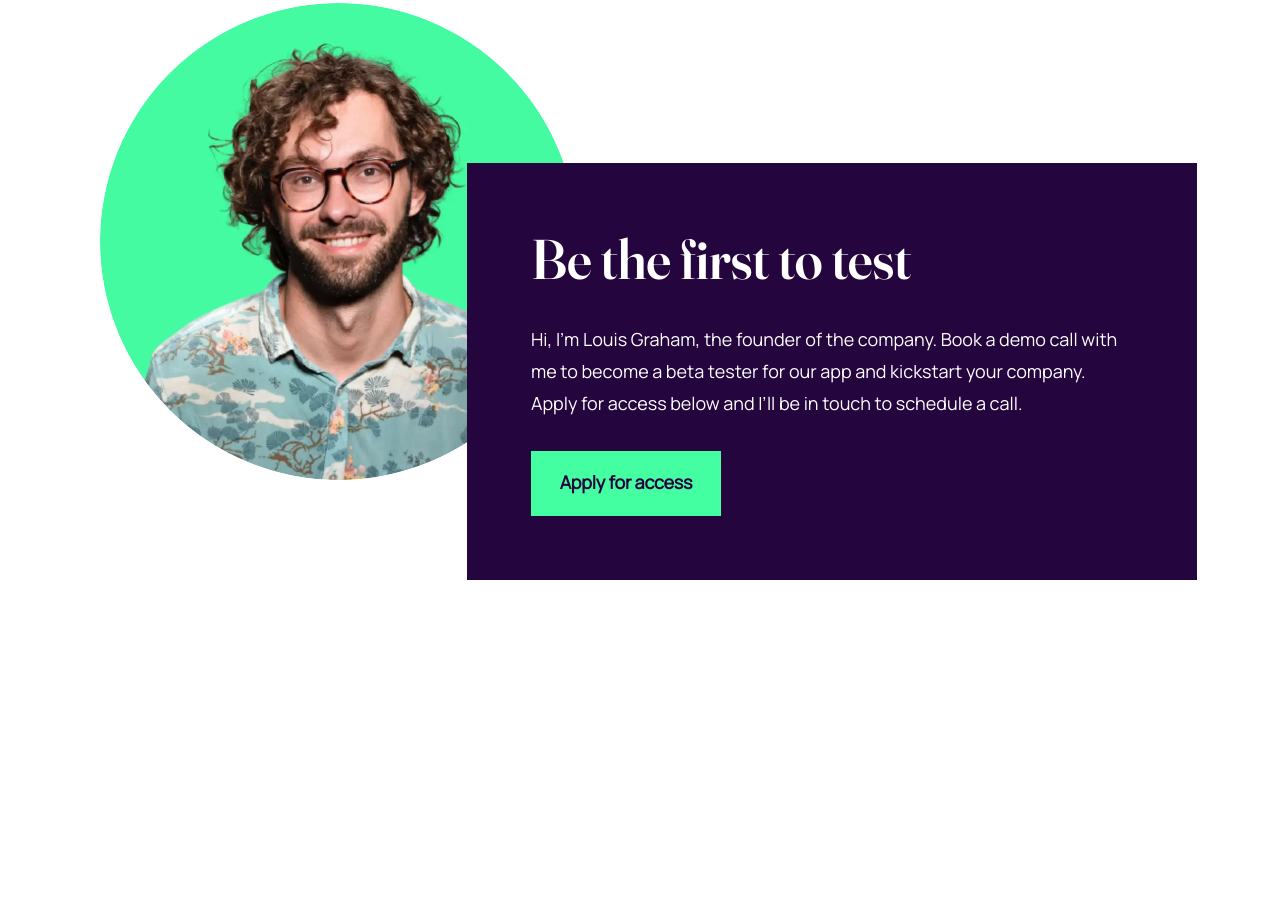
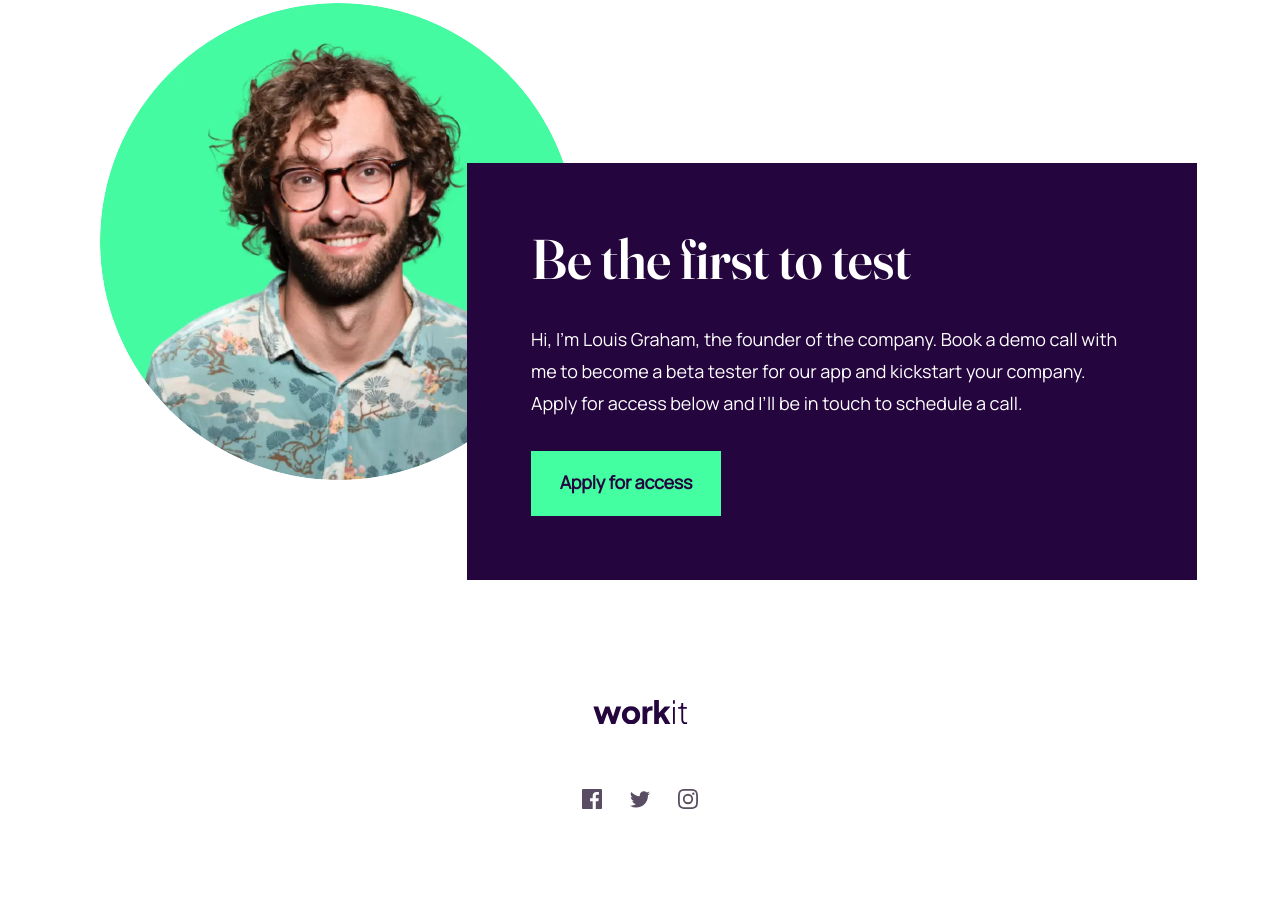
Before and after one commit to Quvondiqbek077/workit-site, a plain HTML site: page index.html in a window 1280 px wide. Shown: the part 1481-2405 px from the top of the page. Before the commit the page ends 2121 px from the top, so only its background shows below. Drawn offline with Linux system fonts and the light colour scheme.

Commit message:
add site footer section

```diff
--- a/css/main.css
+++ b/css/main.css
@@ -274,6 +274,34 @@ ul {
     font-family: var(--Manrope);
 }
 
-.test-desc__btn {}
+/* Footer */
+.site-footer {
+    padding-top: 60px;
+    padding-bottom: 110px;
+}
 
-.all-btn {}
+.site-footer_container {
+    display: flex;
+    flex-direction: column;
+    align-items: center;
+    row-gap: 60px;
+}
+
+.socials-list {
+    display: flex;
+    column-gap: 28px;
+}
+.socials-item {
+
+}
+.socials-link {
+    display: block;
+    color: var(--Davys-Grey);
+    transition: .5s;
+}
+.socials-link:active{
+    color: var(--Dark-purple);
+}
+
+
+/* Footer */
--- a/index.html
+++ b/index.html
@@ -85,6 +85,36 @@
     </main>
     <!-- SITE MAIN -->
 
+    <!-- FOOTER -->
+    <footer class="site-footer">
+        <div class="container site-footer_container">
+            <a href="#!" class="site-footer__logo logo">
+                <img src="./images/logo-dark.svg" alt="dark logo" class="logo-image">
+            </a>
+
+            <div class="socials">
+                <ul class="socials-list">
+                    <li class="socials-item">
+                        <a href="#!" class="socials-link">
+                            <svg xmlns="http://www.w3.org/2000/svg" width="20" height="20" viewBox="0 0 20 20"><path fill="currentColor" d="M18.896 0H1.104C.494 0 0 .494 0 1.104v17.793C0 19.506.494 20 1.104 20h9.58v-7.745H8.076V9.237h2.606V7.01c0-2.583 1.578-3.99 3.883-3.99 1.104 0 2.052.082 2.329.119v2.7h-1.598c-1.254 0-1.496.597-1.496 1.47v1.928h2.989l-.39 3.018h-2.6V20h5.098c.608 0 1.102-.494 1.102-1.104V1.104C20 .494 19.506 0 18.896 0Z"/></svg>
+                        </a>
+                    </li>
+                    <li class="socials-item">
+                        <a href="#!" class="socials-link">
+                            <svg xmlns="http://www.w3.org/2000/svg" width="20" height="17" viewBox="0 0 20 17"><path fill="currentColor" d="M20 2.172a8.192 8.192 0 0 1-2.357.646 4.11 4.11 0 0 0 1.805-2.27 8.22 8.22 0 0 1-2.606.996A4.096 4.096 0 0 0 13.847.248c-2.65 0-4.596 2.472-3.998 5.037A11.648 11.648 0 0 1 1.392 1a4.109 4.109 0 0 0 1.27 5.478 4.086 4.086 0 0 1-1.858-.513c-.045 1.9 1.318 3.679 3.291 4.075a4.113 4.113 0 0 1-1.853.07 4.106 4.106 0 0 0 3.833 2.849A8.25 8.25 0 0 1 0 14.658a11.616 11.616 0 0 0 6.29 1.843c7.618 0 11.923-6.434 11.663-12.205A8.354 8.354 0 0 0 20 2.172Z"/></svg>
+                        </a>
+                    </li>
+                    <li class="socials-item">
+                        <a href="#!" class="socials-link">
+                            <svg xmlns="http://www.w3.org/2000/svg" width="20" height="20" viewBox="0 0 20 20"><path fill="currentColor" d="M10 1.802c2.67 0 2.987.01 4.042.059 2.71.123 3.975 1.409 4.099 4.099.048 1.054.057 1.37.057 4.04 0 2.672-.01 2.988-.057 4.042-.124 2.687-1.387 3.975-4.1 4.099-1.054.048-1.37.058-4.041.058-2.67 0-2.987-.01-4.04-.058-2.717-.124-3.977-1.416-4.1-4.1-.048-1.054-.058-1.37-.058-4.041 0-2.67.01-2.986.058-4.04.124-2.69 1.387-3.977 4.1-4.1 1.054-.048 1.37-.058 4.04-.058ZM10 0C7.284 0 6.944.012 5.877.06 2.246.227.227 2.242.061 5.877.01 6.944 0 7.284 0 10s.012 3.057.06 4.123c.167 3.632 2.182 5.65 5.817 5.817 1.067.048 1.407.06 4.123.06s3.057-.012 4.123-.06c3.629-.167 5.652-2.182 5.816-5.817.05-1.066.061-1.407.061-4.123s-.012-3.056-.06-4.122C19.777 2.249 17.76.228 14.124.06 13.057.01 12.716 0 10 0Zm0 4.865a5.135 5.135 0 1 0 0 10.27 5.135 5.135 0 0 0 0-10.27Zm0 8.468a3.333 3.333 0 1 1 0-6.666 3.333 3.333 0 0 1 0 6.666Zm5.338-9.87a1.2 1.2 0 1 0 0 2.4 1.2 1.2 0 0 0 0-2.4Z"/></svg>
+                        </a>
+                    </li>
+                </ul>
+            </div>
+        </div>
+    </footer>
+    <!-- FOOTER -->
+
 
 
 
```
